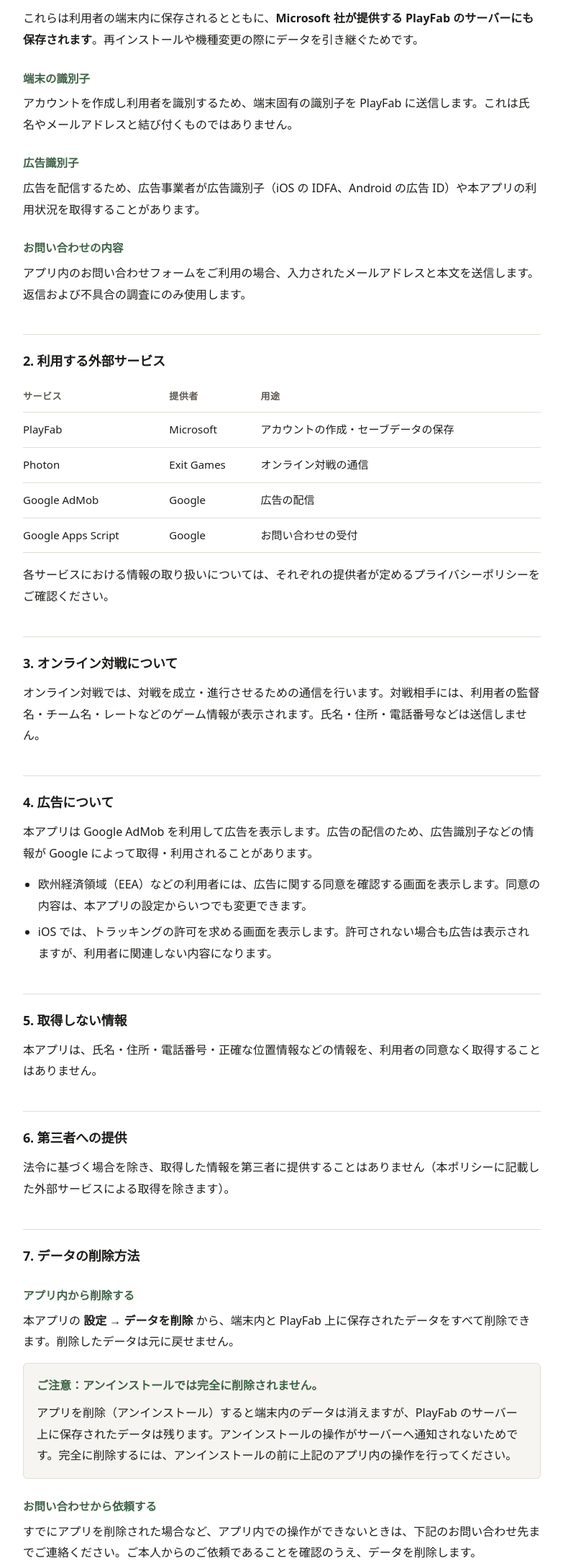
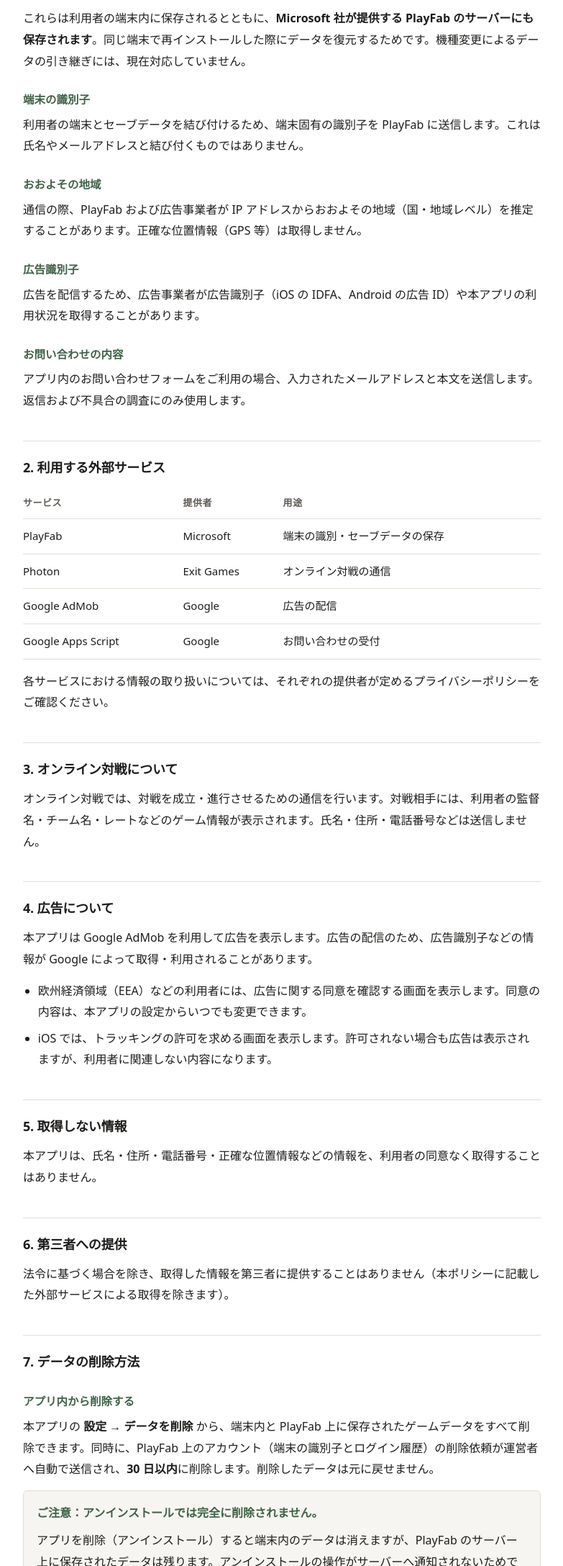
Before and after one commit to ryo-antlers/ohajiki-soccer, a plain HTML site: page privacy.html in a window 1280 px wide. Shown: the part 423-2598 px from the top of the page at 72% size, without its empty margins (248-1031 px from the left). Drawn offline with Linux system fonts and the light colour scheme.

Commit message:
Describe account deletion and data transfer as the app does them
In-app deletion wipes the game data at once and files a request to
delete the PlayFab account within 30 days; say so, and ask email
requests for the ID shown in Settings. Drop the claim that data moves
to a new device (there is no transfer yet), word the device ID as
linking the save rather than creating an account, and disclose the
approximate region PlayFab and ad networks infer from the IP address.

Co-Authored-By: Claude Opus 5.5 <noreply@anthropic.com>

```diff
--- a/privacy.html
+++ b/privacy.html
@@ -48,10 +48,14 @@
 
 <h3>ゲームデータ</h3>
 <p>利用者が入力した監督名・チーム名・クラブ略称・チームカラー・チームアイコン、および所有選手、試合成績、レート、コインなどのゲーム内のデータ。</p>
-<p>これらは利用者の端末内に保存されるとともに、<strong>Microsoft 社が提供する PlayFab のサーバーにも保存されます</strong>。再インストールや機種変更の際にデータを引き継ぐためです。</p>
+<p>これらは利用者の端末内に保存されるとともに、<strong>Microsoft 社が提供する PlayFab のサーバーにも保存されます</strong>。同じ端末で再インストールした際にデータを復元するためです。機種変更によるデータの引き継ぎには、現在対応していません。</p>
 
 <h3>端末の識別子</h3>
-<p>アカウントを作成し利用者を識別するため、端末固有の識別子を PlayFab に送信します。これは氏名やメールアドレスと結び付くものではありません。</p>
+<p>利用者の端末とセーブデータを結び付けるため、端末固有の識別子を PlayFab に送信します。これは氏名やメールアドレスと結び付くものではありません。</p>
+
+<h3>おおよその地域</h3>
+<p>通信の際、PlayFab および広告事業者が IP アドレスからおおよその地域（国・地域レベル）を推定することがあります。正確な位置情報（GPS 等）は取得しません。</p>
+
 
 <h3>広告識別子</h3>
 <p>広告を配信するため、広告事業者が広告識別子（iOS の IDFA、Android の広告 ID）や本アプリの利用状況を取得することがあります。</p>
@@ -64,7 +68,7 @@
 <table>
   <thead><tr><th>サービス</th><th>提供者</th><th>用途</th></tr></thead>
   <tbody>
-    <tr><td>PlayFab</td><td>Microsoft</td><td>アカウントの作成・セーブデータの保存</td></tr>
+    <tr><td>PlayFab</td><td>Microsoft</td><td>端末の識別・セーブデータの保存</td></tr>
     <tr><td>Photon</td><td>Exit Games</td><td>オンライン対戦の通信</td></tr>
     <tr><td>Google AdMob</td><td>Google</td><td>広告の配信</td></tr>
     <tr><td>Google Apps Script</td><td>Google</td><td>お問い合わせの受付</td></tr>
@@ -92,7 +96,7 @@
 <h2>7. データの削除方法</h2>
 
 <h3>アプリ内から削除する</h3>
-<p>本アプリの <strong>設定 → データを削除</strong> から、端末内と PlayFab 上に保存されたデータをすべて削除できます。削除したデータは元に戻せません。</p>
+<p>本アプリの <strong>設定 → データを削除</strong> から、端末内と PlayFab 上に保存されたゲームデータをすべて削除できます。同時に、PlayFab 上のアカウント（端末の識別子とログイン履歴）の削除依頼が運営者へ自動で送信され、<strong>30 日以内</strong>に削除します。削除したデータは元に戻せません。</p>
 
 <div class="note">
   <p><strong>ご注意：アンインストールでは完全に削除されません。</strong></p>
@@ -100,7 +104,7 @@
 </div>
 
 <h3>お問い合わせから依頼する</h3>
-<p>すでにアプリを削除された場合など、アプリ内での操作ができないときは、下記のお問い合わせ先までご連絡ください。ご本人からのご依頼であることを確認のうえ、データを削除します。</p>
+<p>すでにアプリを削除された場合など、アプリ内での操作ができないときは、下記のお問い合わせ先までご連絡ください。ご本人からのご依頼であることを確認のうえ、30 日以内にデータを削除します。アプリの <strong>設定</strong> 画面に表示される <strong>ID</strong> を添えていただくと、確実に特定できます。</p>
 
 <h2>8. 保存期間</h2>
 <p>取得した情報は、利用者による削除の操作またはご依頼があるまで保存します。</p>
@@ -117,6 +121,7 @@
 
 <footer>
   制定日：2026年7月1日<br>
+  最終更新日：2026年11月10日<br>
   運営者：Bamboo Inside<br>
   <a href="terms.html">利用規約はこちら</a>
 </footer>
```
Also changed, not shown: data-deletion.html (+4 -3 lines).
